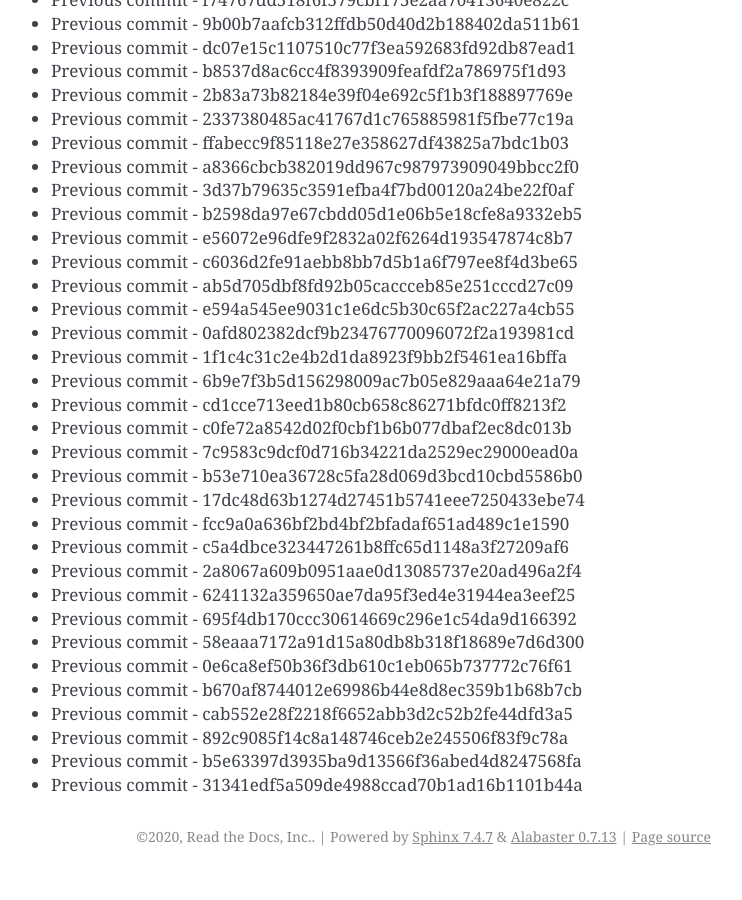
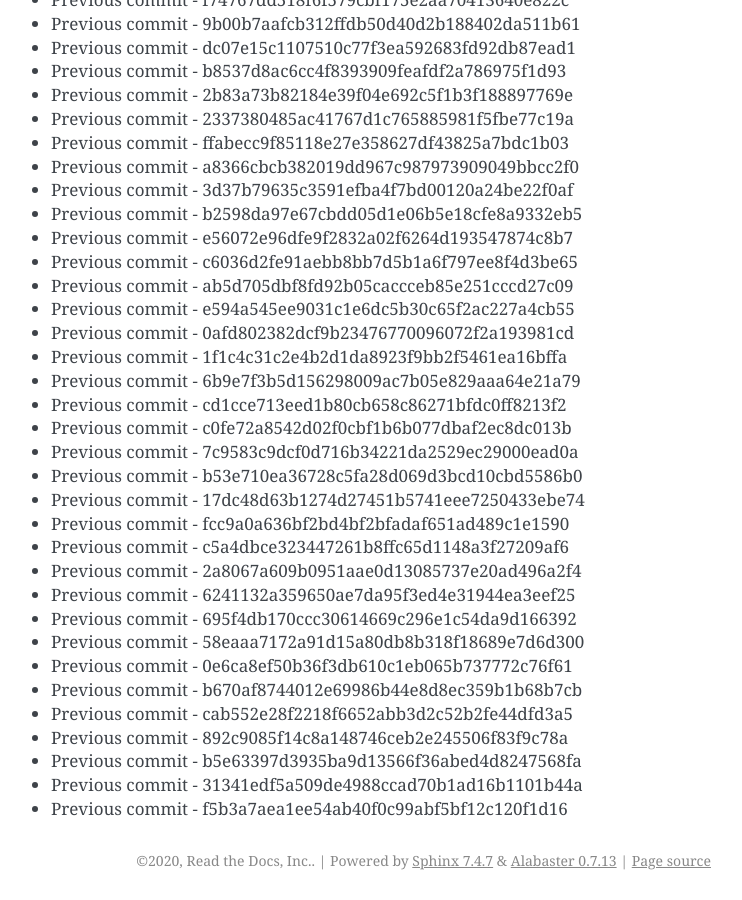
Before and after one commit to readthedocs/rtd-git-stresstest, a Sphinx documentation site: the page built from docs/updates.rst, in a window 1280 px wide and 900 px high, scrolled down 97842 px. Shown: the whole window, without its empty margins (399-1141 px from the left). Built offline with Sphinx 7.4.7, drawn with Linux system fonts in a browser that asks for light colours; before the commit the page ends 98718 px from its top, so only the background shows below that.

Commit message:
Generating commit from previous: f5b3a7aea1ee54ab40f0c99abf5bf12c120f1d16

```diff
--- a/docs/updates.rst
+++ b/docs/updates.rst
@@ -4143,3 +4143,4 @@ It can be tested for any performance characteristics.
 * Previous commit - 892c9085f14c8a148746ceb2e245506f83f9c78a
 * Previous commit - b5e63397d3935ba9d13566f36abed4d8247568fa
 * Previous commit - 31341edf5a509de4988ccad70b1ad16b1101b44a
+* Previous commit - f5b3a7aea1ee54ab40f0c99abf5bf12c120f1d16
```
